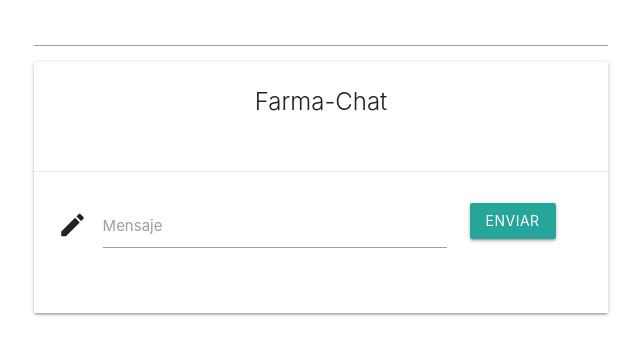
After one commit to GabSxX/Farmav01, a PHP site: page /chat_farma/public/index.html in a window 1280 px wide. The commit adds this page. Shown: the top 355 px of the page, without its empty margins (319-960 px from the left). Run offline with PHP 8.4, Linux system fonts and the light colour scheme; some libraries are stand-ins or nearby versions.

Commit message:
Version 0.0.3

```diff
--- /dev/null
+++ b/chat_farma/public/index.html
@@ -0,0 +1,55 @@
+<!DOCTYPE html>
+<html lang="en">
+<head>
+    <meta charset="UTF-8">
+    <meta name="viewport" content="width=device-width, initial-scale=1.0">
+    <meta http-equiv="X-UA-Compatible" content="ie=edge">
+    <!-- Compiled and minified CSS -->
+    <link rel="stylesheet" href="https://cdnjs.cloudflare.com/ajax/libs/materialize/1.0.0/css/materialize.min.css">
+    <!--Import Google Icon Font-->
+    <link href="https://fonts.googleapis.com/icon?family=Material+Icons" rel="stylesheet">
+
+    <!-- Compiled and minified JavaScript -->
+    <script src="https://cdnjs.cloudflare.com/ajax/libs/materialize/1.0.0/js/materialize.min.js"></script>
+    <title>Chat</title>
+</head>
+<body>
+    <div class="container">
+        <div class="row">
+            <div class="col s8 offset-s2">
+                <input type="text" id="nombre">
+                <div class="card">
+                    <div class="card-content">
+                        <div class="card-title">
+                            <p class="center-align">Farma-Chat</p>
+                        </div>
+                    </div>
+                    <div class="row">
+                        <div id="nuevo_mensaje" class="col s10 offset-s1 scroll">
+
+                        </div>
+                    </div>
+                    <div class="card-action">
+                        <div class="row">
+                            <div class="col s9">
+                                <div class="input-field">
+                                    <i class="material-icons prefix">mode_edit</i>
+                                    <textarea id="mensaje" class="materialize-textarea"></textarea>
+                                    <label for="mensaje">Mensaje</label>
+                                </div>
+                            </div>
+                            <div class="col s3">
+                                <div class="input-field">
+                                    <button class="btn btn-outline-secondary" type="button" id="enviar">Enviar</button>
+                                </div>
+                            </div>
+                        </div>
+                    </div>
+                </div>
+            </div>
+        </div>
+
+    <script src="/socket.io/socket.io.js"></script>
+    <script src="/js/main.js"></script>
+</body>
+</html>
--- /dev/null
+++ b/chat_farma/public/js/main.js
@@ -0,0 +1,30 @@
+var socket = io()
+
+const enviar = document.getElementById('enviar');
+
+enviar.addEventListener('click', ()=>{
+    var mensaje = document.getElementById('mensaje');
+    var name = document.getElementById('nombre').value
+
+    var objMss = {
+        mensaje: mensaje.value,
+        name
+    }
+
+    if(mensaje.value != ''){
+        socket.emit('nuevo mensaje', objMss);
+        mensaje.value = '';
+    }else{
+        alert('No puede enviar un mensaje vacio');
+    }
+})
+
+socket.on('nuevo mensaje servidor', data => {
+    var lista_mensajes = document.getElementById('nuevo_mensaje');
+    var html = `<strong>${data.name}:</strong> ${data.mensaje}`;
+    var div = document.createElement("div");
+    div.classList.add("card-panel")
+    div.classList.add("mensaje")
+    div.innerHTML = html
+    lista_mensajes.appendChild(div)
+})
```
Also changed, not shown: Vista/layouts/nav.php (+10 -0 lines), chat_farma/package.json (added, +22 -0 lines), chat_farma/public/css/estilos.css (added, +7 -0 lines), chat_farma/server.js (added, +27 -0 lines), chat_farma/.autocode/config.yml (added), 2 other files.
